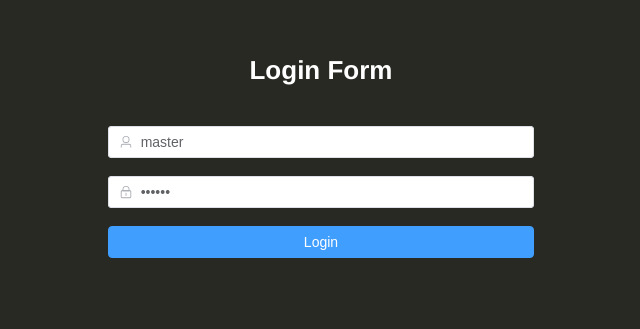
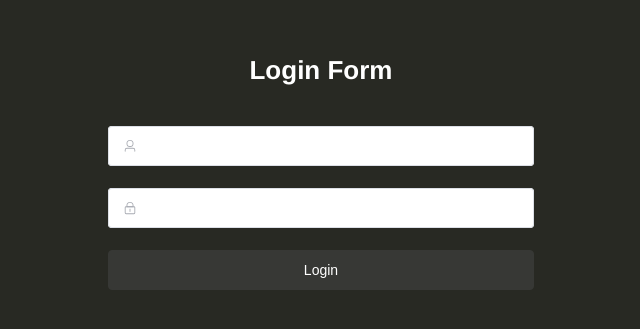
Before and after one commit to THRAEXS/vue3-element-admin, a Vue app: page /login in a window 1280 px wide. Shown: the part 105-434 px from the top of the page, without its empty margins (319-959 px from the left). Built offline with nearby package versions, Linux system fonts and the light colour scheme.

Commit message:
style: login

```diff
--- a/src/layout/components/navbar.vue
+++ b/src/layout/components/navbar.vue
@@ -20,6 +20,7 @@
             <el-button
                 type="danger"
                 size="small"
+                color="#373835"
                 :icon="Setting"
                 circle
                 @click="handleLogout"
@@ -31,7 +32,7 @@
 <style list="scsss" scoped>
 .navbar {
     background: #FFFFFF;
-    box-shadow: 0 1px 4px rgba(0,21,41,.08);
+    box-shadow: 0 1px 4px rgba(0, 21, 41, .1);
     padding: 0 10px;
 }
 </style>
--- a/src/router/routes/sample.js
+++ b/src/router/routes/sample.js
@@ -1,32 +1,6 @@
 import Layout from '@/layout/index.vue';
 
-const test = {
-    path: '/example',
-    component: Layout,
-    redirect: '/example/table',
-    meta: { title: 'Example', icon: 'el-icon-s-help' },
-    children: [
-        {
-            path: 'table',
-            component: () => import('@/views/sample/table.vue'),
-            meta: { title: 'Table', icon: 'table' }
-        },
-        {
-            path: 'tree',
-            component: () => import('@/views/sample/tree.vue'),
-            meta: { title: 'Tree', icon: 'tree' }
-        }
-    ]
-};
-const tests = [];
-for (let i = 0; i < 8; i++) {
-    tests.push(Object.assign({}, test, {
-        path: '/example' + i,
-        meta: { title: 'Example-' + i, icon: 'el-icon-s-help' }
-    }));
-}
 export default [
-    ...tests,
     {
         path: '/example',
         component: Layout,
--- a/src/views/base/login.vue
+++ b/src/views/base/login.vue
@@ -31,6 +31,7 @@
                 class="login-form"
                 auto-complete="on"
                 label-position="left"
+                size="large"
             >
                 <el-form-item prop="username">
                     <el-input
@@ -59,6 +60,7 @@
                 <el-button
                     type="primary"
                     style="width:100%;"
+                    color="#373835"
                     :loading="loading"
                     @click="handleLogin"
                 >
@@ -87,5 +89,20 @@
         text-align: center;
         font-weight: bold;
     }
+
+    .el-input {
+
+        ::v-deep input {
+            background: transparent;
+            -webkit-appearance: none;
+            color: $light_gray;
+            caret-color: $cursor;
+
+            &:-webkit-autofill {
+                box-shadow: 0 0 0px 1000px $bg inset !important;
+                -webkit-text-fill-color: $cursor !important;
+            }
+        }
+    }
 }
 </style>
```
